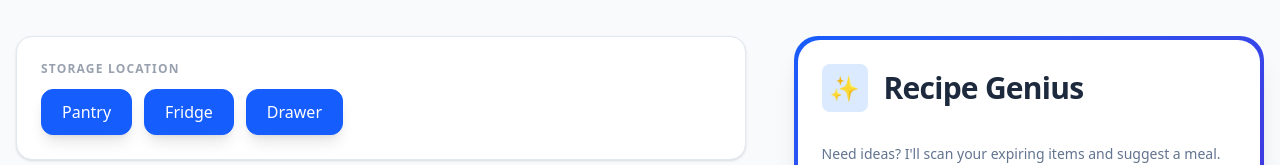
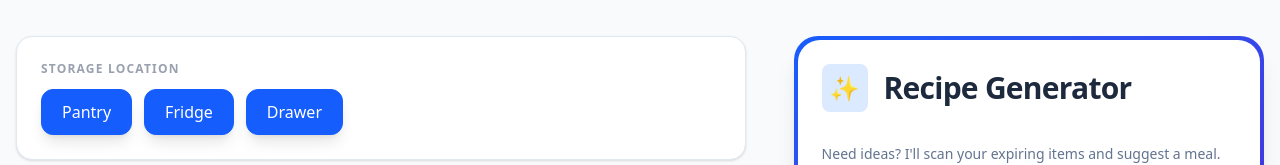
Before and after one commit to dmeyer4569/Spartahack11, a React (Vite) app in the folder front-end/: page / in a window 1280 px wide. Shown: the part 181-346 px from the top of the page. Built offline with nearby package versions, Linux system fonts and the light colour scheme; no server answers.

Commit message:
Added the items from the pantry list into the gemini model and added quantities

```diff
--- a/front-end/src/App.tsx
+++ b/front-end/src/App.tsx
@@ -19,6 +19,8 @@ function App() {
   const [locations, setLocations] = useState([]);
   const [selectedLocations, setSelectedLocations] = useState([]);
 
+  const foods = ["apple", "banana", "butter", "chocolate", "milk", "strawberries"];
+
   useEffect(() => {
     let hasLoaded = false;
 
@@ -36,9 +38,9 @@ function App() {
       for (let i = 0; i < 10; i++) {
         newItems.push({
           id: unique + i,
-          name: `this city ${i}`,
+          name: `${foods[i % 6]}`,
           image: url,
-          expirationDate: "2026-01-31",
+          expirationDate: `2026-02-0${((i%4)+3)}`,
           locationId: i % 3,
           quantity: 10
         });
@@ -149,7 +151,12 @@ function App() {
           </div>
 
           <aside className="lg:sticky lg:col-span-2 lg:top-2">
-            <GeminiRecipe />
+            <GeminiRecipe
+              items={filteredItems
+                      .filter(item => item.expirationDate > priorityExpiration[Priority.Max].deadline)
+                      .slice(0, 5)
+                    }
+            />
           </aside>
         </main>
       </div>
--- a/front-end/src/Card.tsx
+++ b/front-end/src/Card.tsx
@@ -26,7 +26,7 @@ function Card({item, locationName}: CardProps) {
 
         <div className="absolute top-3 right-3 bg-white/90 backdrop-blur-sm px-2 py-1 rounded-lg shadow-sm flex items-center justify-center">
           <span className="text-[12px] font-bold text-blue-500 leading-none">
-           {item.quantity}x
+           {item.quantity}
           </span>
         </div>
       </div>
--- a/front-end/src/GeminiRecipe.tsx
+++ b/front-end/src/GeminiRecipe.tsx
@@ -6,16 +6,24 @@ import { useState } from "react";
 const genAI = new GoogleGenerativeAI(import.meta.env.VITE_GEMINI_API_KEY);
 
 interface GeminiRecipeProps {
-
+  items: PantryItem[];
 }
 
 
-export default function GeminiRecipe({}: GeminiRecipeProps) {
+export default function GeminiRecipe({items}: GeminiRecipeProps) {
   const [recipeText, setRecipeText] = useState("");
   const [isLoading, setIsLoading] = useState(false);
 
 
-  const getRecipeSuggestion = async () => {
+  const getRecipeSuggestion = async (items: PantryItem[]) => {
+    const sortedIngredients = [...items].sort((a, b) =>
+      new Date(a.expirationDate).getTime() - new Date(b.expirationDate).getTime()
+    );
+
+    const ingredientList = sortedIngredients
+      .map(item => `- ${item.name} (Expires: ${item.expirationDate})`)
+      .join("\n");
+
     const model = genAI.getGenerativeModel({ model: "gemini-2.5-flash" });
 
     const prompt = `
@@ -24,9 +32,7 @@ export default function GeminiRecipe({}: GeminiRecipeProps) {
       to prevent food waste.
 
       Ingredients:
-        banana - expires: 02/01/2026
-        milk - expires: 02/03/2026
-        butter - expires: 02/10/2026
+      ${ingredientList}
 
       Provide the recipe name, a brief description, and instructions.
     `;
@@ -39,7 +45,7 @@ export default function GeminiRecipe({}: GeminiRecipeProps) {
   const handleClick = async () => {
     setIsLoading(true);
     try {
-      const geminiText = await getRecipeSuggestion();
+      const geminiText = await getRecipeSuggestion(items);
       setRecipeText(geminiText);
     } catch (error) {
       console.error("Gmeini failed:", error);
@@ -54,7 +60,7 @@ export default function GeminiRecipe({}: GeminiRecipeProps) {
       <div className="bg-white rounded-[22px] p-6 h-full">
         <div className="flex items-center gap-4 mb-8">
           <div className="bg-blue-100 p-2 text-2xl rounded-lg text-blue-600"> ✨ </div>
-          <h2 className="font-black text-3xl text-slate-800 tracking-tight">Recipe Genius</h2>
+          <h2 className="font-black text-3xl text-slate-800 tracking-tight">Recipe Generator</h2>
         </div>
 
         <p className="text-slate-500 text-sm mb-6">
```
